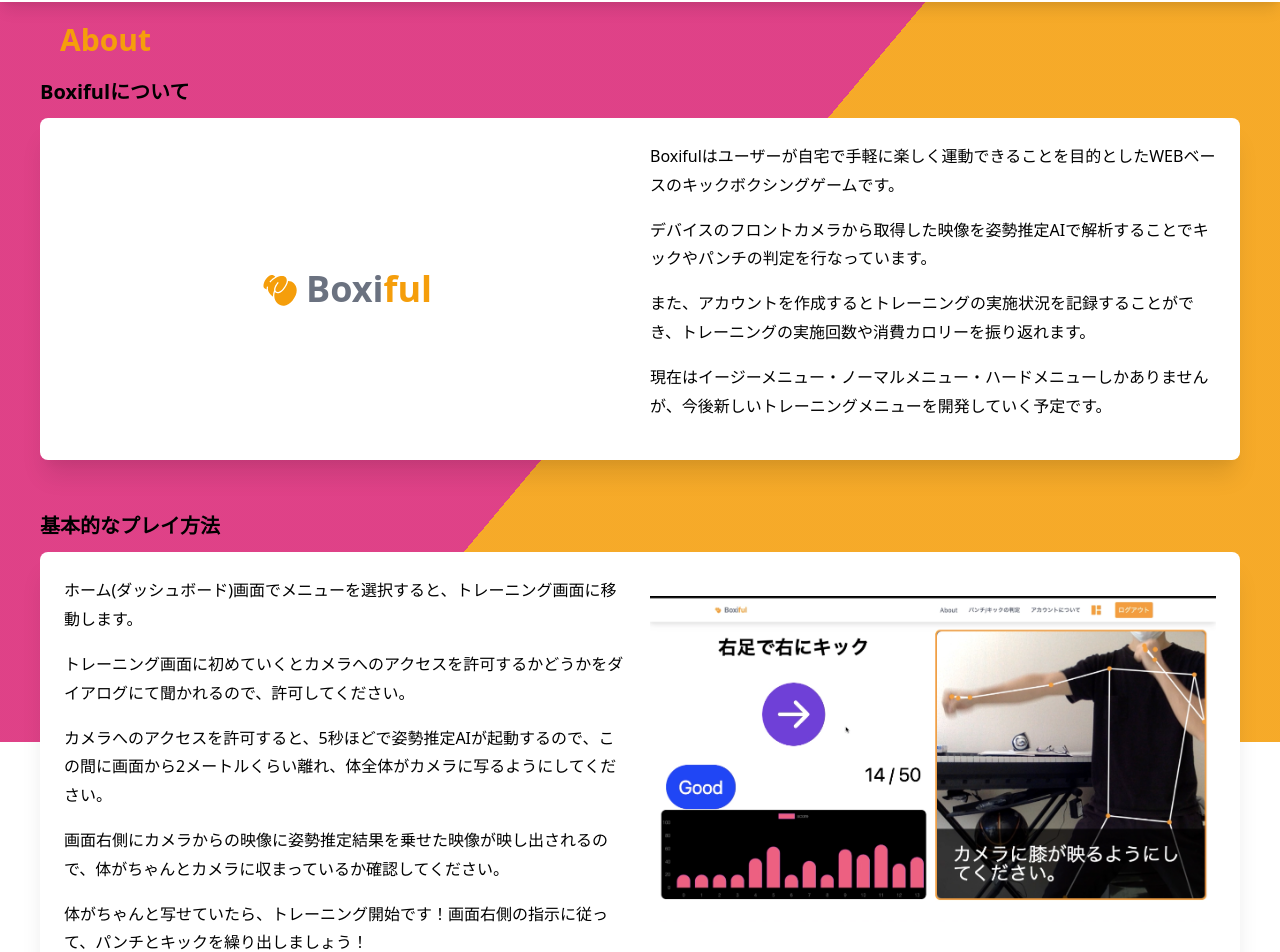
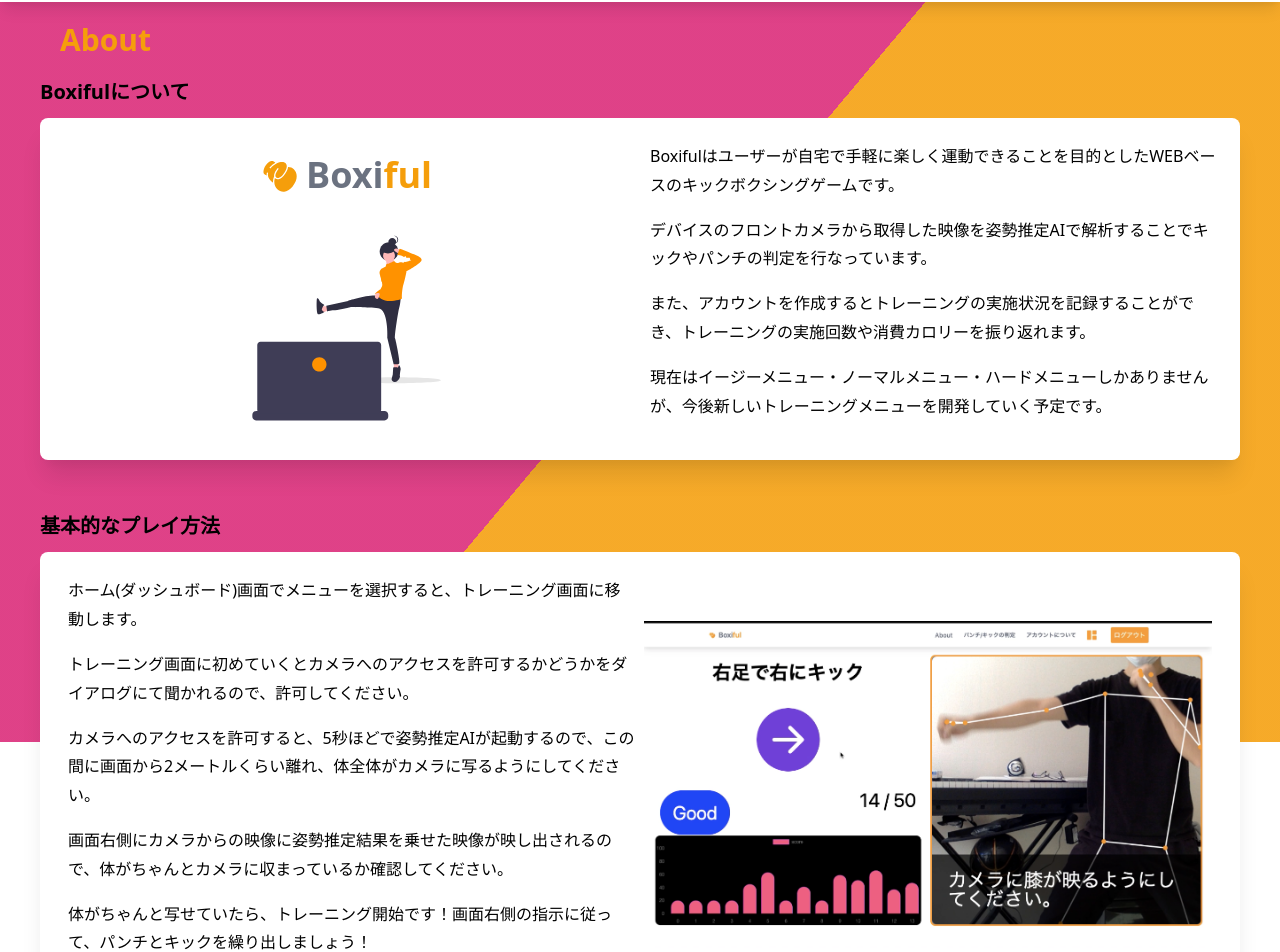
Before and after one commit to masato1230/boxiful, a React (Create React App) app: page /about in a window 1280 px wide. Shown: the part 58-1010 px from the top of the page. Built offline with nearby package versions, Linux system fonts and the light colour scheme; what @mediapipe/pose would draw is missing.

Commit message:
Fix about boxiful section

```diff
--- a/src/components/About/About.tsx
+++ b/src/components/About/About.tsx
@@ -3,6 +3,7 @@ import SlideBackground from '../backgrounds/SlideBackground';
 import { GiBoxingGlove } from 'react-icons/gi';
 import './About.css';
 import playingImage from '../../images/playing.png';
+import overallThumbnail from '../../images/overallDescriptionThumbnail.svg';
 import managerIcon from '../../images/managerIcon.jpg';
 import { AiFillTwitterCircle } from 'react-icons/ai';
 import { BiNote } from 'react-icons/bi';
@@ -19,7 +20,8 @@ const About = () => {
           <h2 className="text-xl pt-3 mb-3 font-bold">Boxifulについて</h2>
           <div className="rounded-lg shadow-xl bg-white p-6">
             <div className="grid grid-cols-1 md:grid-cols-2 gap-5">
-              <h1 className="text-center flex justify-center items-center text-4xl mx-auto">
+              <div className="flex justify-center items-center flex-wrap">
+                <h1 className="text-center flex justify-center items-center text-4xl w-full">
                   <div className="text-yellow-500 pr-2">
                     <GiBoxingGlove />
                   </div>
@@ -27,6 +29,8 @@ const About = () => {
                     Boxi<span className="text-yellow-500">ful</span>
                   </span>
                 </h1>
+                <img className="mt-3 h-20 md:h-48" src={overallThumbnail} alt="女性がキックしてる" />
+              </div>
               <div>
                 <p>
                   　Boxifulはユーザーが自宅で手軽に楽しく運動できることを目的としたWEBベースのキックボクシングゲームです。
@@ -49,8 +53,8 @@ const About = () => {
         <section className="mb-10">
           <h2 className="text-xl pt-3 mb-3 font-bold">基本的なプレイ方法</h2>
           <div className="rounded-lg shadow-xl bg-white p-6">
-            <div className="grid grid-cols-1 md:grid-cols-2 gap-5">
-              <div>
+            <div className="items-center flex flex-wrap-reverse">
+              <div className="md:w-1/2 px-1">
                 <p>
                   　ホーム(ダッシュボード)画面でメニューを選択すると、トレーニング画面に移動します。
                 </p>
@@ -63,10 +67,12 @@ const About = () => {
                 <p>
                   画面右側にカメラからの映像に姿勢推定結果を乗せた映像が映し出されるので、体がちゃんとカメラに収まっているか確認してください。
                 </p>
-                <p>体がちゃんと写せていたら、トレーニング開始です！画面右側の指示に従って、パンチとキックを繰り出しましょう！</p>
+                <p>
+                  体がちゃんと写せていたら、トレーニング開始です！画面右側の指示に従って、パンチとキックを繰り出しましょう！
+                </p>
               </div>
               <img
-                className="md:mt-5 object-contain"
+                className="md:mt-5 object-contain md:w-1/2 px-1"
                 src={playingImage}
                 alt="プレイ画像"
               />
@@ -93,7 +99,9 @@ const About = () => {
                 <p>
                   　ボクシフルを作ったのは、仕事で姿勢推定を利用していたのと、学生時代にキックボクシングジムに一瞬通っていたのがきっかけ。
                 </p>
-                <p>twitterとnoteやってるので気軽に連絡ください。noteでは技術系のブログを中心に書いています。</p>
+                <p>
+                  twitterとnoteやってるので気軽に連絡ください。noteでは技術系のブログを中心に書いています。
+                </p>
                 <a
                   href="https://twitter.com/xFzdiHLW63ogLYr"
                   target="_blank"
```
Lines whose indentation alone changed are shown as unchanged.
